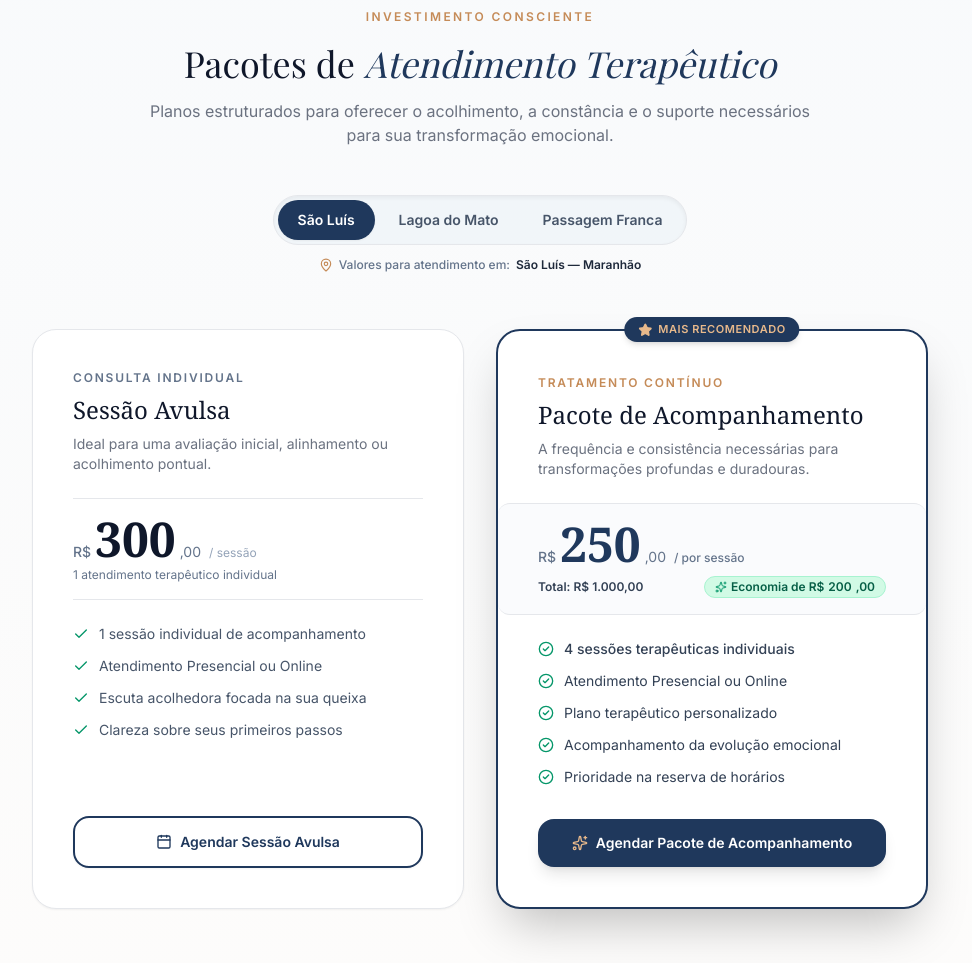
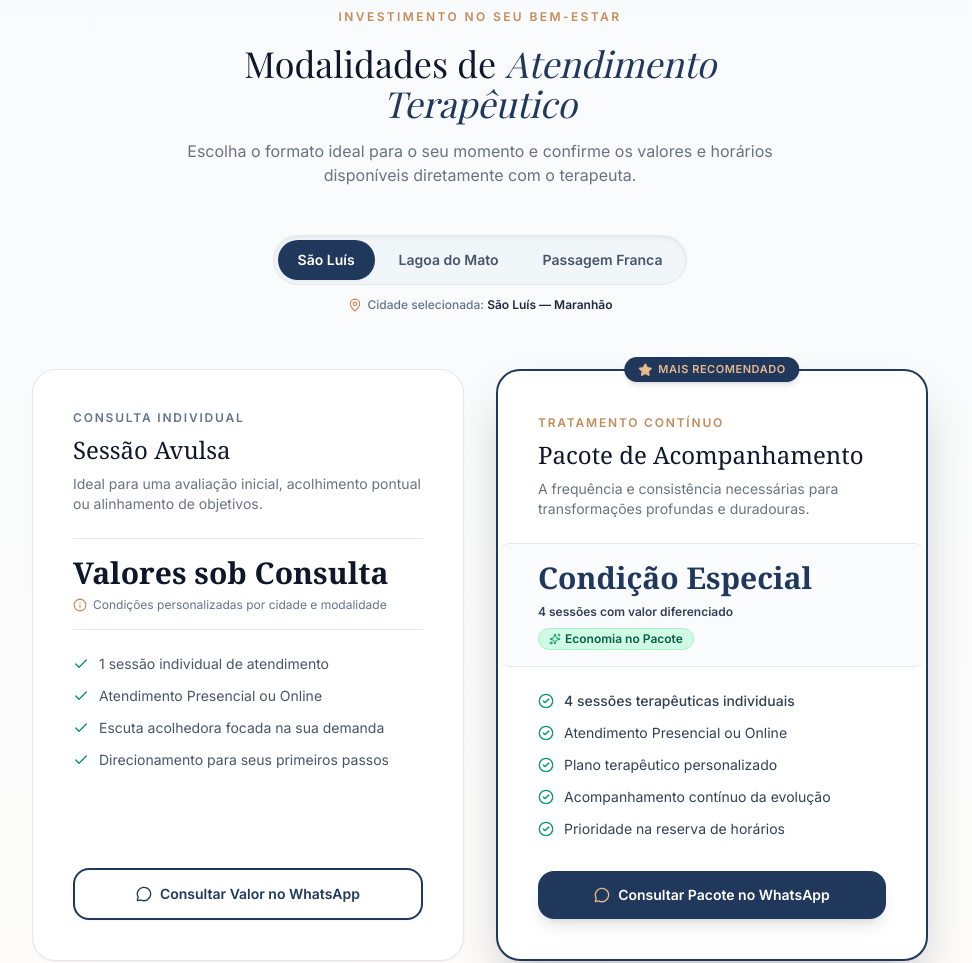
Before and after one commit to kaynaldm/Rafael-Terapeuta, a website: page psicologia-bem-estar-atendimento-especializado/index.html in a window 1280 px wide. Shown: the part 3145-4108 px from the top of the page, without its empty margins (160-1132 px from the left). Drawn offline with nearby package versions, Linux system fonts and the light colour scheme; a web font is replaced by a local one.

Commit message:
Ocultar valores monetarios e direcionar consulta personalizada por cidade via WhatsApp

```diff
--- a/psicologia-bem-estar-atendimento-especializado/index.html
+++ b/psicologia-bem-estar-atendimento-especializado/index.html
@@ -48,7 +48,7 @@
         <div id="mobileMenu" class="hidden md:hidden bg-white border-b border-soft px-6 py-5 space-y-4">
             <a href="#sobre" class="block text-slate-700 font-medium hover:text-slate-900">Sobre</a>
             <a href="#servicos" class="block text-slate-700 font-medium hover:text-slate-900">Especialidades</a>
-            <a href="#pacotes" class="block text-slate-700 font-medium hover:text-slate-900">Pacotes & Valores</a>
+            <a href="#pacotes" class="block text-slate-700 font-medium hover:text-slate-900">Pacotes & Atendimento</a>
             <a href="#depoimentos" class="block text-slate-700 font-medium hover:text-slate-900">Depoimentos</a>
             <a href="../index.html" class="flex items-center gap-2 text-slate-600 font-medium">
                 <i data-lucide="arrow-left" class="w-4 h-4"></i> Voltar aos Links
@@ -216,10 +216,10 @@
         <div class="max-w-6xl mx-auto">
             <!-- Header -->
             <div class="text-center max-w-2xl mx-auto mb-12 space-y-4">
-                <div class="inline-block text-xs font-semibold uppercase tracking-[0.2em] accent-gold">Investimento Consciente</div>
-                <h2 class="text-3xl sm:text-4xl text-slate-900">Pacotes de <span class="italic text-[#1F385C]">Atendimento Terapêutico</span></h2>
+                <div class="inline-block text-xs font-semibold uppercase tracking-[0.2em] accent-gold">Investimento no seu Bem-Estar</div>
+                <h2 class="text-3xl sm:text-4xl text-slate-900">Modalidades de <span class="italic text-[#1F385C]">Atendimento Terapêutico</span></h2>
                 <p class="text-muted text-sm sm:text-base leading-relaxed">
-                    Planos estruturados para oferecer o acolhimento, a constância e o suporte necessários para sua transformação emocional.
+                    Escolha o formato ideal para o seu momento e confirme os valores e horários disponíveis diretamente com o terapeuta.
                 </p>
             </div>
 
@@ -236,9 +236,9 @@
                         Passagem Franca
                     </button>
                 </div>
-                <p class="text-xs text-slate-500 font-medium flex items-center justify-center gap-1.5 mt-3">
-                    <i data-lucide="map-pin" class="w-3.5 h-3.5 text-[#C58B58]"></i>
-                    Valores para atendimento em: <span id="cityNameDisplay" class="font-semibold text-slate-800">São Luís — Maranhão</span>
+                <p class="text-xs text-slate-500 font-medium flex items-center justify-center gap-1.5 mt-3 text-center px-4">
+                    <i data-lucide="map-pin" class="w-3.5 h-3.5 text-[#C58B58] shrink-0"></i>
+                    <span>Cidade selecionada: <strong id="cityNameDisplay" class="text-slate-800">São Luís — Maranhão</strong></span>
                 </p>
             </div>
 
@@ -249,22 +249,20 @@
                     <div>
                         <div class="text-xs font-semibold uppercase tracking-[0.15em] text-slate-500 mb-2">Consulta Individual</div>
                         <h3 class="text-2xl font-serif text-slate-900 mb-2">Sessão Avulsa</h3>
-                        <p class="text-muted text-xs sm:text-sm leading-relaxed mb-6">Ideal para uma avaliação inicial, alinhamento ou acolhimento pontual.</p>
+                        <p class="text-muted text-xs sm:text-sm leading-relaxed mb-6">Ideal para uma avaliação inicial, acolhimento pontual ou alinhamento de objetivos.</p>
 
                         <div class="py-4 border-y border-soft mb-6">
-                            <div class="flex items-baseline gap-1">
-                                <span class="text-sm font-medium text-slate-500">R$</span>
-                                <span id="priceSingle" class="text-3xl sm:text-4xl md:text-5xl font-serif font-bold text-slate-900 transition-all duration-300">300</span>
-                                <span class="text-slate-500 text-sm">,00</span>
-                                <span class="text-xs text-slate-400 ml-1">/ sessão</span>
+                            <div class="text-2xl sm:text-3xl font-serif font-bold text-slate-900">Valores sob Consulta</div>
+                            <div class="text-xs text-slate-500 mt-1.5 flex items-center gap-1.5">
+                                <i data-lucide="info" class="w-3.5 h-3.5 text-[#C58B58] shrink-0"></i>
+                                <span>Condições personalizadas por cidade e modalidade</span>
                             </div>
-                            <div class="text-xs text-slate-500 mt-1">1 atendimento terapêutico individual</div>
                         </div>
 
                         <ul class="space-y-3 text-xs sm:text-sm text-slate-600 mb-8">
                             <li class="flex items-center gap-2.5">
                                 <i data-lucide="check" class="w-4 h-4 text-emerald-600 shrink-0"></i>
-                                <span>1 sessão individual de acompanhamento</span>
+                                <span>1 sessão individual de atendimento</span>
                             </li>
                             <li class="flex items-center gap-2.5">
                                 <i data-lucide="check" class="w-4 h-4 text-emerald-600 shrink-0"></i>
@@ -272,18 +270,18 @@
                             </li>
                             <li class="flex items-center gap-2.5">
                                 <i data-lucide="check" class="w-4 h-4 text-emerald-600 shrink-0"></i>
-                                <span>Escuta acolhedora focada na sua queixa</span>
+                                <span>Escuta acolhedora focada na sua demanda</span>
                             </li>
                             <li class="flex items-center gap-2.5">
                                 <i data-lucide="check" class="w-4 h-4 text-emerald-600 shrink-0"></i>
-                                <span>Clareza sobre seus primeiros passos</span>
+                                <span>Direcionamento para seus primeiros passos</span>
                             </li>
                         </ul>
                     </div>
 
-                    <a id="btnSingle" href="https://wa.me/559885547028?text=Ol%C3%A1%2C%20Rafael!%20Gostaria%20de%20agendar%20uma%20*Sess%C3%A3o%20Avulsa*%20para%20atendimento%20em%20*S%C3%A3o%20Lu%C3%ADs*." target="_blank" class="w-full py-3.5 px-4 rounded-xl sm:rounded-2xl border-2 border-[#1F385C] text-[#1F385C] hover:bg-[#1F385C] hover:text-white text-center font-semibold text-xs sm:text-sm transition-all flex items-center justify-center gap-2 shadow-sm leading-snug">
-                        <i data-lucide="calendar" class="w-4 h-4 shrink-0"></i>
-                        <span>Agendar Sessão Avulsa</span>
+                    <a id="btnSingle" href="https://wa.me/559885547028?text=Ol%C3%A1%2C%20Rafael!%20Gostaria%20de%20consultar%20os%20valores%20e%20disponibilidade%20para%20a%20*Sess%C3%A3o%20Avulsa*%20em%20*S%C3%A3o%20Lu%C3%ADs*." target="_blank" class="w-full py-3.5 px-4 rounded-xl sm:rounded-2xl border-2 border-[#1F385C] text-[#1F385C] hover:bg-[#1F385C] hover:text-white text-center font-semibold text-xs sm:text-sm transition-all flex items-center justify-center gap-2 shadow-sm leading-snug">
+                        <i data-lucide="message-circle" class="w-4 h-4 shrink-0"></i>
+                        <span>Consultar Valor no WhatsApp</span>
                     </a>
                 </div>
 
@@ -301,17 +299,12 @@
                         <p class="text-muted text-xs sm:text-sm leading-relaxed mb-6">A frequência e consistência necessárias para transformações profundas e duradouras.</p>
 
                         <div class="py-4 border-y border-soft mb-6 bg-slate-50/70 -mx-6 sm:-mx-8 md:-mx-10 px-6 sm:px-8 md:px-10 rounded-xl">
-                            <div class="flex items-baseline gap-1">
-                                <span class="text-sm font-medium text-slate-500">R$</span>
-                                <span id="pricePerSession" class="text-3xl sm:text-4xl md:text-5xl font-serif font-bold text-[#1F385C] transition-all duration-300">250</span>
-                                <span class="text-slate-500 text-sm">,00</span>
-                                <span class="text-xs text-slate-500 font-medium ml-1">/ por sessão</span>
-                            </div>
+                            <div class="text-2xl sm:text-3xl font-serif font-bold text-[#1F385C]">Condição Especial</div>
                             <div class="flex flex-wrap items-center justify-between gap-2 mt-2">
-                                <span class="text-xs font-semibold text-slate-700">Total: R$ <span id="pricePackageTotal">1.000</span>,00</span>
+                                <span class="text-xs font-semibold text-slate-700">4 sessões com valor diferenciado</span>
                                 <span class="inline-flex items-center gap-1 px-2.5 py-0.5 rounded-full bg-emerald-100 text-emerald-800 text-[11px] sm:text-xs font-semibold border border-emerald-200">
                                     <i data-lucide="sparkles" class="w-3 h-3 text-emerald-600"></i>
-                                    Economia de R$ <span id="priceSavings">200</span>,00
+                                    Economia no Pacote
                                 </span>
                             </div>
                         </div>
@@ -331,7 +324,7 @@
                             </li>
                             <li class="flex items-center gap-2.5">
                                 <i data-lucide="check-circle-2" class="w-4 h-4 text-emerald-600 shrink-0"></i>
-                                <span>Acompanhamento da evolução emocional</span>
+                                <span>Acompanhamento contínuo da evolução</span>
                             </li>
                             <li class="flex items-center gap-2.5">
                                 <i data-lucide="check-circle-2" class="w-4 h-4 text-emerald-600 shrink-0"></i>
@@ -340,9 +333,9 @@
                         </ul>
                     </div>
 
-                    <a id="btnPackage" href="https://wa.me/559885547028?text=Ol%C3%A1%2C%20Rafael!%20Gostaria%20de%20agendar%20o%20*Pacote%20de%20Acompanhamento%20(4%20sess%C3%B5es)*%20para%20atendimento%20em%20*S%C3%A3o%20Lu%C3%ADs*." target="_blank" class="w-full py-3.5 px-4 rounded-xl sm:rounded-2xl accent-deep text-white hover:opacity-95 text-center font-semibold text-xs sm:text-sm transition-all flex items-center justify-center gap-2 shadow-lg leading-snug">
-                        <i data-lucide="sparkles" class="w-4 h-4 text-[#E8B98B] shrink-0"></i>
-                        <span>Agendar Pacote de Acompanhamento</span>
+                    <a id="btnPackage" href="https://wa.me/559885547028?text=Ol%C3%A1%2C%20Rafael!%20Gostaria%20de%20consultar%20os%20valores%20e%20condi%C3%A7%C3%B5es%20do%20*Pacote%20de%20Acompanhamento%20(4%20sess%C3%B5es)*%20para%20atendimento%20em%20*S%C3%A3o%20Lu%C3%ADs*." target="_blank" class="w-full py-3.5 px-4 rounded-xl sm:rounded-2xl accent-deep text-white hover:opacity-95 text-center font-semibold text-xs sm:text-sm transition-all flex items-center justify-center gap-2 shadow-lg leading-snug">
+                        <i data-lucide="message-circle" class="w-4 h-4 text-[#E8B98B] shrink-0"></i>
+                        <span>Consultar Pacote no WhatsApp</span>
                     </a>
                 </div>
             </div>
@@ -460,55 +453,34 @@
             });
         }
 
-        // Packages & City Selector Pricing Logic
-        const pricingData = {
+        // City Selector Logic -> Custom WhatsApp consultation by city and modality
+        const cityData = {
             saoluis: {
                 name: 'São Luís — Maranhão',
-                shortName: 'São Luís',
-                single: '300',
-                perSession: '250',
-                total: '1.000',
-                savings: '200'
+                shortName: 'São Luís'
             },
             lagoadomato: {
                 name: 'Lagoa do Mato — Maranhão',
-                shortName: 'Lagoa do Mato',
-                single: '180',
-                perSession: '150',
-                total: '600',
-                savings: '120'
+                shortName: 'Lagoa do Mato'
             },
             passagemfranca: {
                 name: 'Passagem Franca — Maranhão',
-                shortName: 'Passagem Franca',
-                single: '180',
-                perSession: '150',
-                total: '600',
-                savings: '120'
+                shortName: 'Passagem Franca'
             }
         };
 
         function updatePricing(cityKey) {
-            const data = pricingData[cityKey];
+            const data = cityData[cityKey];
             if (!data) return;
 
-            const elSingle = document.getElementById('priceSingle');
-            const elPerSession = document.getElementById('pricePerSession');
-            const elTotal = document.getElementById('pricePackageTotal');
-            const elSavings = document.getElementById('priceSavings');
             const elCityName = document.getElementById('cityNameDisplay');
-
-            if (elSingle) elSingle.textContent = data.single;
-            if (elPerSession) elPerSession.textContent = data.perSession;
-            if (elTotal) elTotal.textContent = data.total;
-            if (elSavings) elSavings.textContent = data.savings;
             if (elCityName) elCityName.textContent = data.name;
 
             const btnSingle = document.getElementById('btnSingle');
             const btnPackage = document.getElementById('btnPackage');
 
-            const textSingle = `Olá, Rafael! Gostaria de agendar uma *Sessão Avulsa* para atendimento em *${data.shortName}*.`;
-            const textPackage = `Olá, Rafael! Gostaria de agendar o *Pacote de Acompanhamento (4 sessões)* para atendimento em *${data.shortName}*.`;
+            const textSingle = `Olá, Rafael! Gostaria de consultar os valores e disponibilidade para a *Sessão Avulsa* em *${data.shortName}*.`;
+            const textPackage = `Olá, Rafael! Gostaria de consultar os valores e condições do *Pacote de Acompanhamento (4 sessões)* para atendimento em *${data.shortName}*.`;
 
             if (btnSingle) {
                 btnSingle.href = `https://wa.me/559885547028?text=` + encodeURIComponent(textSingle);
```
Also changed, not shown: psicologia-bem-estar-atendimento-especializado/psicologia-bem-estar-atendimento-especializado.html (+33 -61 lines).
